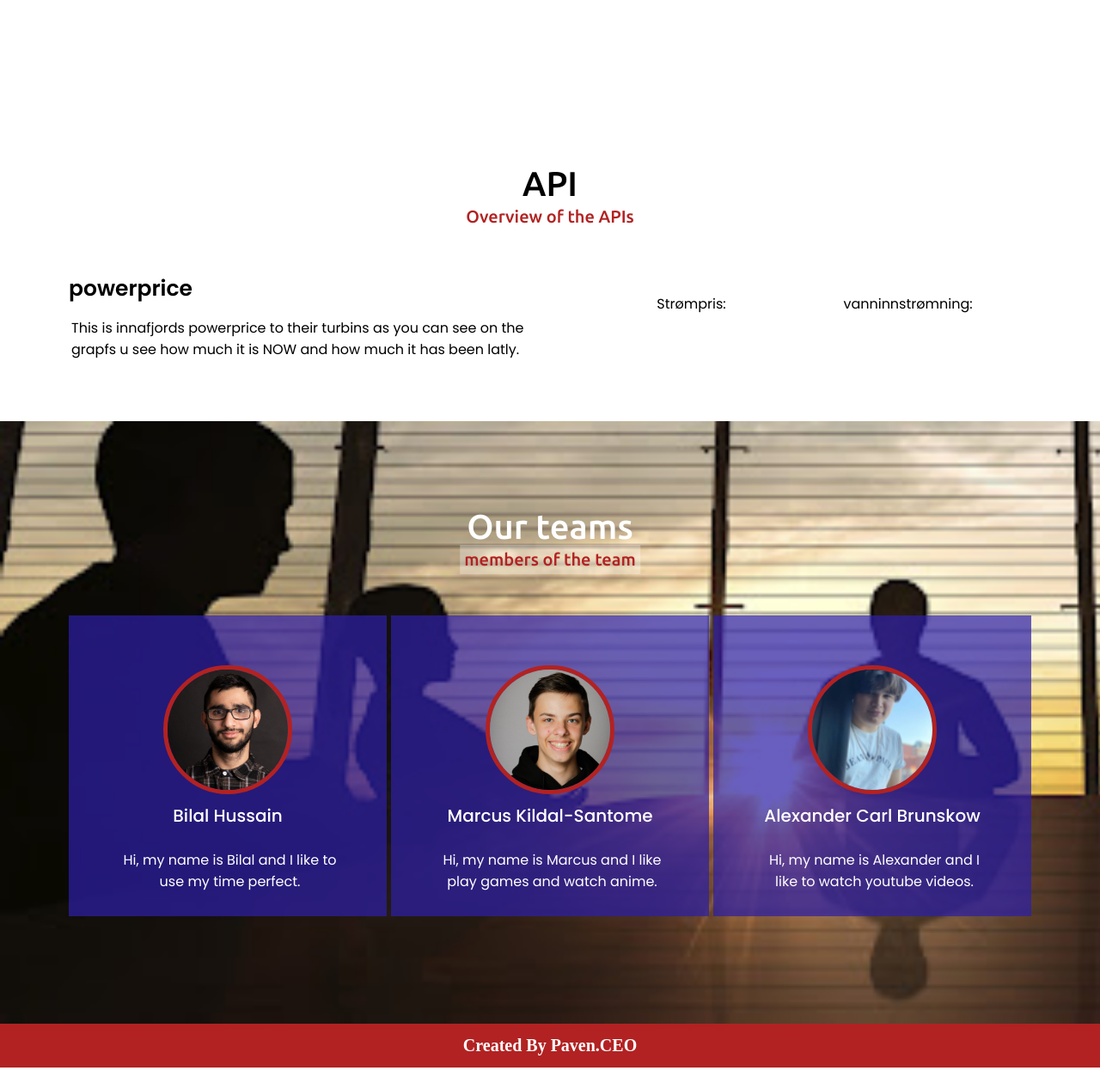
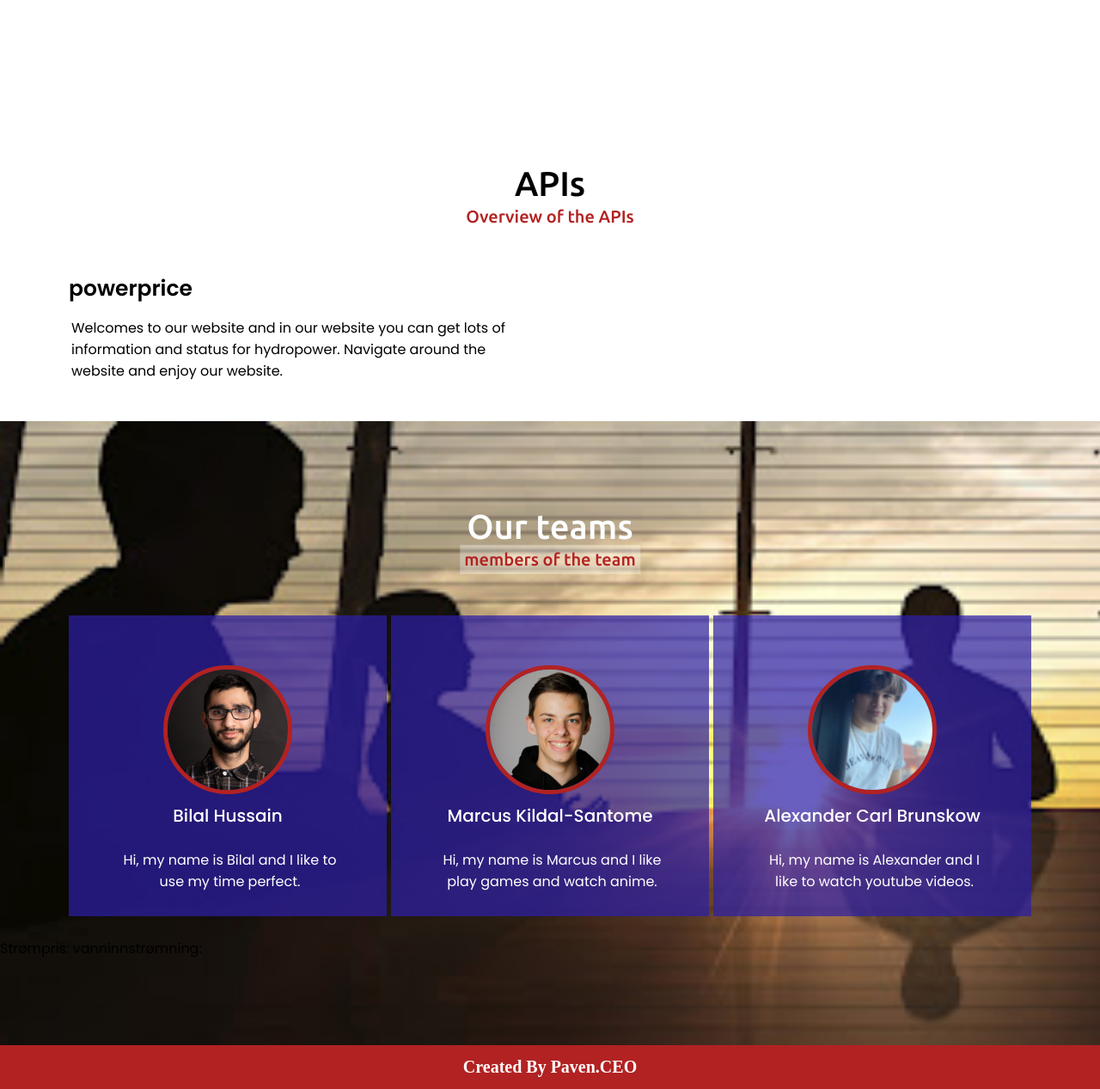
Before and after one commit to MarcusKildal/paven.as-bouve, a PHP site: page /main.php in a window 1280 px wide. Shown: the part 1495-2762 px from the top of the page at 86% size. Before the commit the page ends 2737 px from the top, so only its background shows below. Run offline with PHP 8.4, Linux system fonts and the light colour scheme; the visitor is signed in with stand-in values (Sample User, id 1); some libraries are stand-ins or nearby versions.

Commit message:
flyttet en del koder

```diff
--- a/PHP&CSS&JS-filer/main.php
+++ b/PHP&CSS&JS-filer/main.php
@@ -173,28 +173,17 @@ if(empty($_SESSION["id"])) {
 
   <div class="max-width">
 
-    <h2 class="api-title">API</h2>
+    <h2 class="api-title">APIs</h2>
 
     <div class="api-at">
 
 
 
-      <div class="api-right">
-        <div class="api-text">powerprice<span></span></div>
-        <p>This is innafjords powerprice to their turbins as you can see on the grapfs u see how much it is NOW and how much it has been latly.</p>
+      <div class="api-left">
+        <div class="api-text">powerprice<span class="typing-2"></span></div>
+        <p>Welcomes to our website and in our website you can get lots of information and status for hydropower. Navigate around the website and enjoy our website.</p>
       </div>
-        Strømpris: <span id="eksempelPlassForStrompris"></span>
-        vanninnstrømning: <span id="vanninnstrømning"></span>
-        <script>
-            const eksempelPlassForStromprisElement = document.getElementById("eksempelPlassForStrompris");
-            fetch("https://innafjord.azurewebsites.net/api/PowerPrice").then(response => response.json()).then(value => {
-                eksempelPlassForStromprisElement.innerText = value;});
 
-            const vanninnstrømning = document.getElementById("vanninnstrømning");
-            fetch("https://innafjord.azurewebsites.net/api/WaterInflux").then(response => response.json()).then(value => {
-                vanninnstrømning.innerText = value;
-            });
-        </script>
     </div>
 
   </div>
@@ -287,7 +276,18 @@ if(empty($_SESSION["id"])) {
    </div>
 
   </div>
+  Strømpris: <span id="eksempelPlassForStrompris"></span>
+        vanninnstrømning: <span id="vanninnstrømning"></span>
+        <script>
+            const eksempelPlassForStromprisElement = document.getElementById("eksempelPlassForStrompris");
+            fetch("https://innafjord.azurewebsites.net/api/PowerPrice").then(response => response.json()).then(value => {
+                eksempelPlassForStromprisElement.innerText = value;});
 
+            const vanninnstrømning = document.getElementById("vanninnstrømning");
+            fetch("https://innafjord.azurewebsites.net/api/WaterInflux").then(response => response.json()).then(value => {
+                vanninnstrømning.innerText = value;
+            });
+        </script>
 </section>
 
 <!-- teams section End -->
--- a/PHP&CSS&JS-filer/style-10.css
+++ b/PHP&CSS&JS-filer/style-10.css
@@ -668,11 +668,11 @@ section .api-title::after {
 /* gir bredde til about teksten og hvit farge, som er i høyre side.
    Det betyr at, etter 55% starter bokstavene gå ned over og dermed forsetter man. */
 
-.api .api-right {
+.api .api-left {
   width: 55%;
 }
 
-.api .api-right p {
+.api .api-left p {
   height: 25px;
   padding: 4px;
   margin-top: 10px;
@@ -685,7 +685,7 @@ section .api-title::after {
 /* gir posisjon og fontstørrelse til avsnitt, som er i høyre side.
    også hvor mye tykt skal den være. */
 
-.api .api-right .api-text {
+.api .api-left .api-text {
     font-size: 25px;
     font-weight: 600;
     margin-bottom: 10px;
@@ -694,7 +694,7 @@ section .api-title::after {
 
 /* gir blå farge til teksten som blir skrevet i about. */
 
-.api .api-at .api-right .api-text span {
+.api .api-at .api-left .api-text span {
     color:firebrick;
 }
 
```
